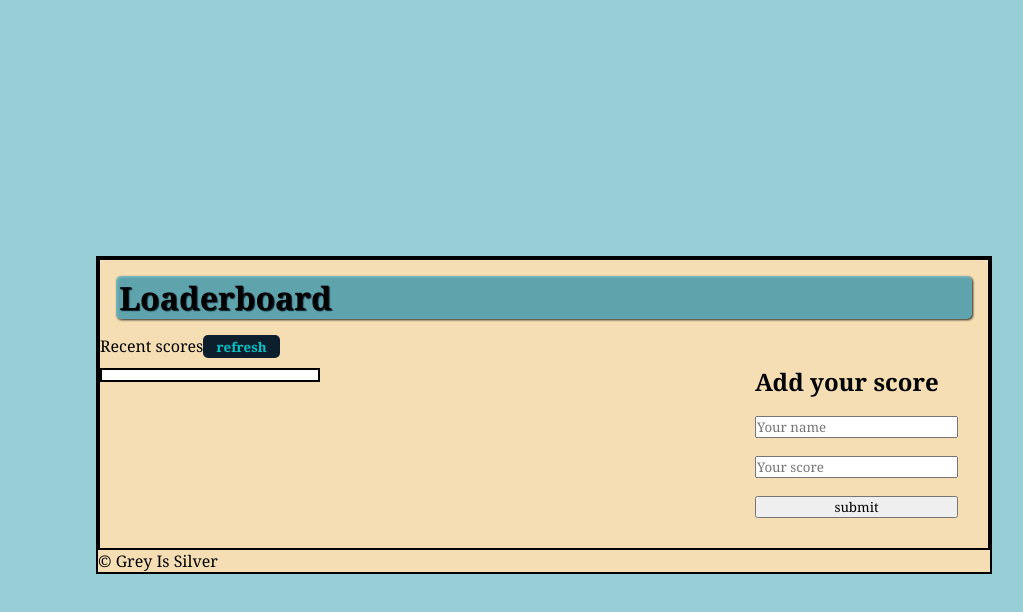
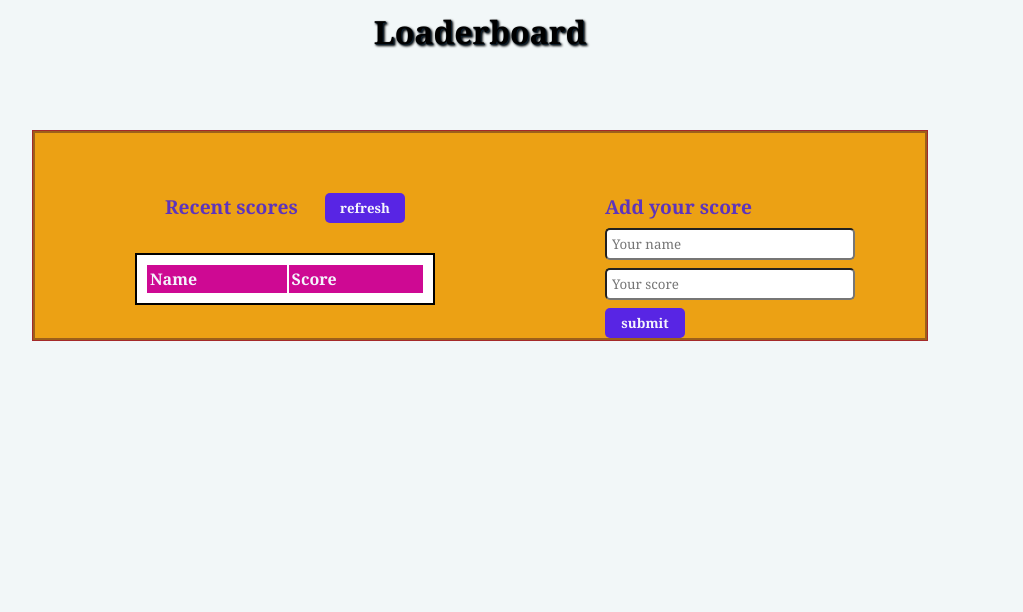
Before and after one commit to Masouma864/Loaderboard-App, a website built with webpack: page src/index.html in a window 1280 px wide. Shown: the whole page, without its empty margins (160-1183 px from the left). Built offline with nearby package versions, Linux system fonts and the light colour scheme; no server answers.

Commit message:
Add style

```diff
--- a/src/Services/API.js
+++ b/src/Services/API.js
@@ -30,16 +30,16 @@ const addScore = (name, score) => {
 };
 
 const getAllScores = async () => {
-  const table = document.querySelector('.table');
+  const table = document.querySelector('tbody');
   table.innerHTML = '';
   await fetch(scoresURL)
     .then((response) => response.json())
     .then((json) => json.result.forEach((element) => {
       const scoresHTML = `
-      <div class='element d-flex f-row'>
-      <p class='name'>${element.user}</p>
-      <p class='score'>${element.score}</p>
-      </div>`;
+      <tr>
+      <td class='name'>${element.user}</td>
+      <td class='score'>${element.score}</td>
+      </tr>`;
       table.innerHTML += scoresHTML;
     }));
 };
--- a/src/index.html
+++ b/src/index.html
@@ -9,21 +9,30 @@
 </head>
 
 <body>
-    <div class="main">
+    <h1 class=" head1 d-flex" >Loaderboard</h1>
 
-        <section>
-            <h1>Loaderboard</h1>
-            <div class="container">
+
+        <section >
+
+            <div class="container d-flex f-row">
                 <div class="scores">
-                    <div class="head">
-                        <p>Recent scores</p>
+                    <div class="head  d-flex f-row element">
+                        <h2>Recent scores</h2>
                         <button type="reset" class="refresh">refresh</button>
                     </div>
                     <table class="table" id="table">
+                        <thead>
+                            <tr>
+                              <th>Name</th>
+                              <th>Score</th>
+                            </tr>
+                          </thead>
+                          <tbody>
 
+                          </tbody>
                     </table>
                 </div>
-                <form class="form">
+                <form class="form d-flex f-col">
                     <h2>Add your score</h2>
                     <input type="text" id="name" placeholder="Your name" maxlength="30px" required>
                     <input type="text" id="score" placeholder="Your score" maxlength="30px" required>
@@ -31,10 +40,7 @@
                 </form>
             </div>
         </section>
-        <footer class="footer flex">
-            <p class="foot">&copy Grey Is Silver</p>
-        </footer>
-    </div>
+
 </body>
 
 </html>
--- a/src/style.css
+++ b/src/style.css
@@ -13,59 +13,62 @@
 }
 
 body {
-  background-color: #6abac6b0;
+  background-color: #edf4f5b0;
+
 }
-
-.main {
-  border: 2px solid black;
-  width: 70%;
-  background-color: wheat;
-  margin: 20%;
+section{
+width:70%;
+  border: 1px solid brown;
+  margin: 6% 15%;
 }
 
 .container {
-  display: flex;
-  justify-content: space-between;
-  flex-direction: row;
+  border: 2px solid rgb(156, 96, 27);
+  background-color: rgb(236, 161, 20);
+  justify-content: space-around;
+}
+.scores {
+  margin: 30px;
 }
 
 .form {
-  display: flex;
-  flex-direction: column;
-  gap: 18px;
-  margin: 30px;
+  margin-top: 60px;
+
+  /* width: 20%; */
 }
 
-.head {
-  display: flex;
-  flex-direction: row;
+input {
+  border-radius: 5px;
+  height: 32px;
+  padding: 5px;
+  width: 250px;
+  margin-top: 8px;
 }
 
-section {
-  border: 2px solid black;
-  display: flex;
-  justify-content: space-between;
-  flex-direction: column;
-}
 
-button {
+.refresh , .btn{
+  background-color: rgb(88, 37, 228);
+  height: 30px;
   padding: 0.2em 1em;
   border: none;
   border-radius: 5px;
   font-weight: 700;
-  background-color: var(--tetiary-color);
-  color: rgba(0, 255, 255, 0.747);
+  color:#f4f5fc;
+  width: 80px;
 }
 
 h1 {
-  margin: 1rem;
-  padding: 0 0.2rem;
-  border-radius: 5px;
-  background-color: var(--secondary-color);
+  margin:10px 50px;
   filter: drop-shadow(1px 1px 1px);
   text-shadow: 1px 1px 1px var(--tetiary-color);
   /* stylelint-disable-next-line csstree/validator */
   font-size: clamp(1.5rem, 5vw, 2rem);
+  justify-content: center;
+}
+
+h2{
+  color:rgb(93, 52, 189);
+  font-size: larger;
 }
 
 .element {
@@ -86,9 +89,38 @@ h1 {
 
 .table {
   border: 2px solid;
-  margin-top: 10px;
-  padding: 5px 10px;
-  justify-content: space-between;
-  width: 220px;
+  padding: 8px ;
+  width: 300px;
+
   background-color: white;
 }
+th{
+  padding: 3px;
+}
+
+.head {
+  margin: 30px;
+
+}
+.refresh:hover,
+.btn:hover {
+  transform: scale(1.1);
+  background-color: #25316d;
+}
+
+
+thead {
+  color: #f4f5fc;
+  text-align: left;
+  background-color: rgb(206, 9, 147);
+}
+
+tbody tr {
+  color: #25316d;
+  font-size: 16px;
+  font-weight: 500;
+}
+
+tr:nth-child(even) {
+  background-color: #97d2ec;
+}
```
Also changed, not shown: README.md.
